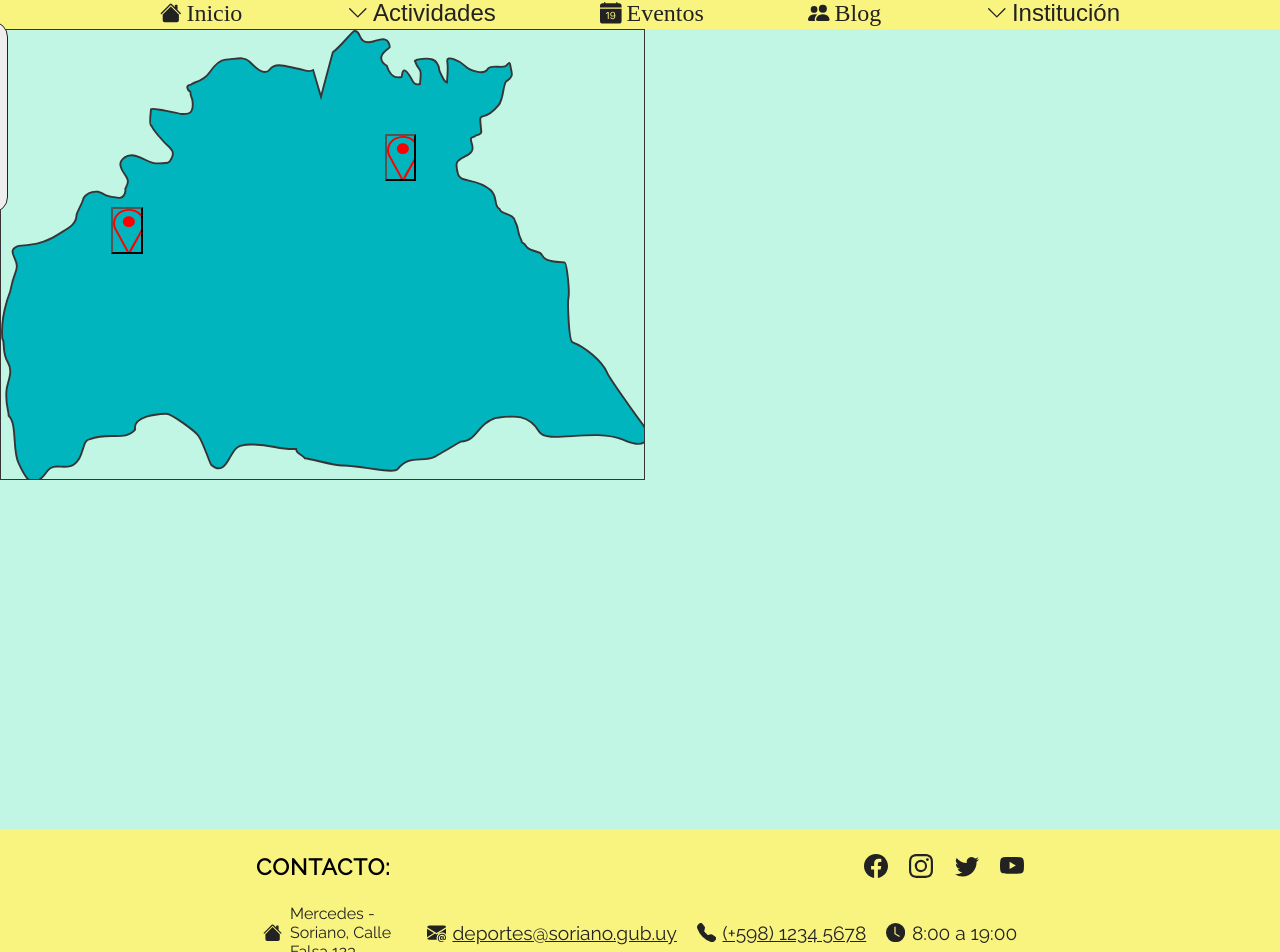
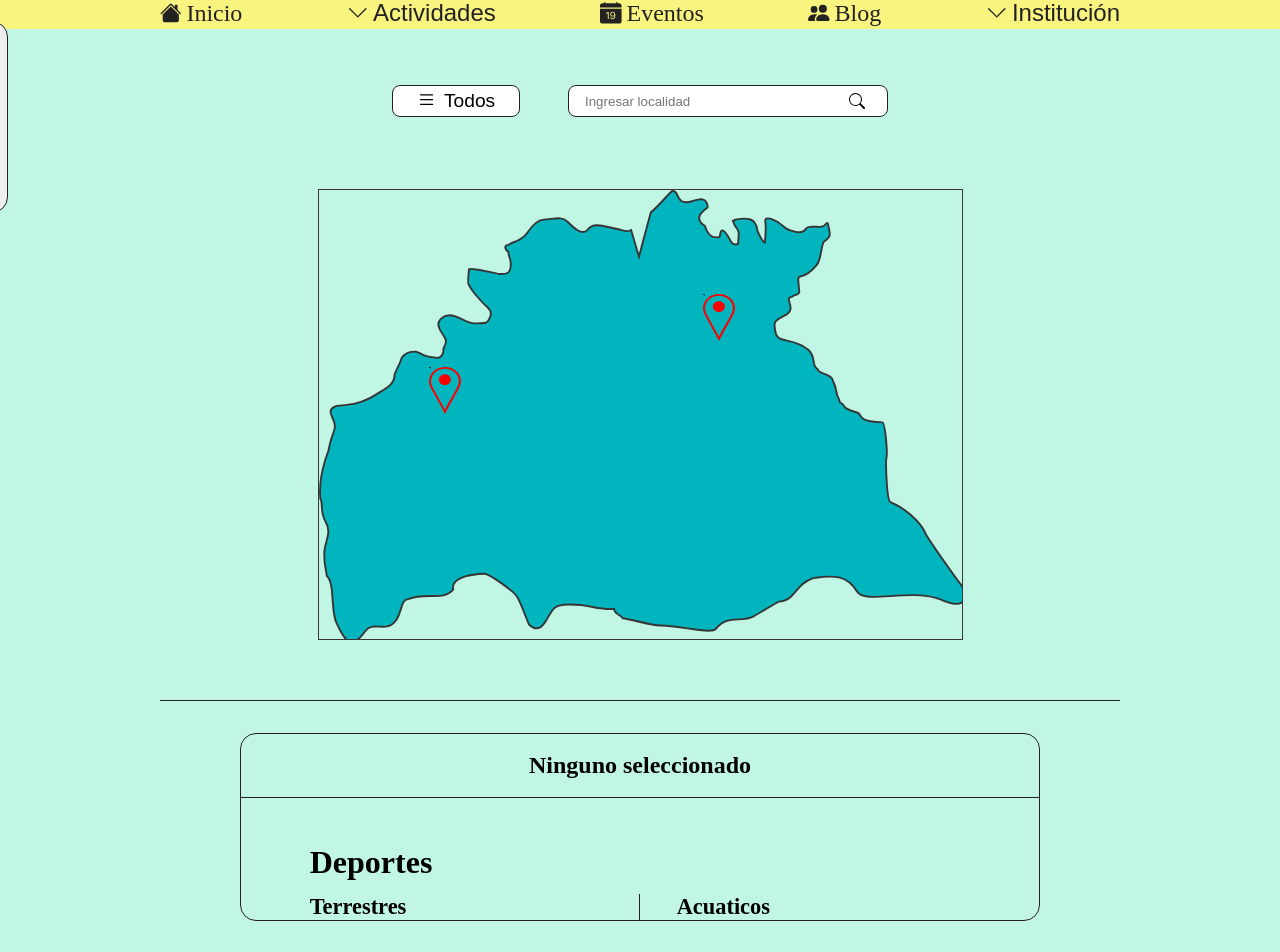
Before and after one commit to sorianosports23/sorianosports, a React (Create React App) app: page /activities/departments in a window 1280 px wide. Shown: the part 99-1051 px from the top of the page. Built offline with nearby package versions, Linux system fonts and the light colour scheme.

Commit message:
pagina de departamentos para las actividades + funcionalidad

```diff
--- /dev/null
+++ b/src/components/activities/departments/CompDepartmentsMap.tsx
@@ -0,0 +1,73 @@
+import { useState } from "react"
+import styles from "../../../css/activities/departments/CompDepartmentsMap.module.css"
+
+type TMapProps = {
+  selectDepartment: (department: string) => void
+}
+
+type TDepartmentProps = {
+  x: number
+  y: number
+  name: string,
+  select: (name: string) => void
+}
+
+type TSizeState = {
+  width: string | 0
+  height: string | 0,
+  transform: string
+}
+
+const CompDepartment = ({name, select, x, y}: TDepartmentProps) => {
+
+  const hoverSize: TSizeState = {
+    width: "10rem",
+    height: "8rem",
+    transform: "translateY(-8rem) translateX(-10rem)"
+  }
+
+  const initialSize: TSizeState = {
+    width: 0,
+    height: 0,
+    transform: "none"
+  }
+
+  const [size, setSize] = useState<TSizeState>(initialSize)
+
+  return (
+    <button
+      style={{
+        position: "absolute",
+        left: x,
+        top: y,
+        width: 32,
+        height: 47,
+        border: "none",
+        background: `url(${process.env.PUBLIC_URL + "/assets/map/department_icon.svg"})`
+      }}
+      onClick={() => select(name)}
+      onMouseEnter={() => setSize(hoverSize)}
+      onMouseLeave={() => setSize(initialSize)}
+    >
+      <div className={styles.departmentInfo}
+        style={{...size}}
+      >
+        <p>{name}</p>
+      </div>
+    </button>
+  )
+}
+
+const CompDepartmentsMap = ({ selectDepartment }: TMapProps) => {
+  return (
+  <div id="departments_map" style={{width: 645, height: 451, position: 'relative'}}>
+    <div id="department_background" style={{width: 645, height: 451, left: 0, top: 0, position: 'absolute', background: `url(${process.env.PUBLIC_URL + "/assets/map/background.svg"})`, border: '0.94px #373435 solid'}}></div>
+    {/* <button onClick={() => selectDepartment("Dolores")} id="department_dolores" style={{width: 32, height: 47, left: 111, top: 178, position: 'absolute', background: `url(${process.env.PUBLIC_URL + "/assets/map/department_icon.svg"})`, border: "none"}}></button>
+    <button onClick={() => selectDepartment("Cardona")} id="department_unknown" style={{width: 31, height: 47, left: 385, top: 105, position: 'absolute', background: `url(${process.env.PUBLIC_URL + "/assets/map/department_icon.svg"})`, border: "none"}}></button> */}
+    <CompDepartment x={111} y={178} name="Dolores" select={selectDepartment}/>
+    <CompDepartment x={385} y={105} name="Cardona" select={selectDepartment}/>
+  </div>
+  )
+}
+
+export default CompDepartmentsMap
--- a/src/components/templates/CompDepartmentsMap.tsx
+++ /dev/null
@@ -1,11 +0,0 @@
-const CompDepartmentsMap = () => {
-  return (
-  <div id="departments_map" style={{width: 645, height: 451, position: 'relative'}}>
-    <div id="department_background" style={{width: 645, height: 451, left: 0, top: 0, position: 'absolute', background: `url(${process.env.PUBLIC_URL + "/assets/map/background.svg"})`, border: '0.94px #373435 solid'}}></div>
-    <button onClick={() => console.log("Dolores")} id="department_dolores" style={{width: 32, height: 47, left: 111, top: 178, position: 'absolute', background: `url(${process.env.PUBLIC_URL + "/assets/map/department_icon.svg"})`}}></button>
-    <button onClick={() => console.log("nose")} id="department_unknown" style={{width: 31, height: 47, left: 385, top: 105, position: 'absolute', background: `url(${process.env.PUBLIC_URL + "/assets/map/department_icon.svg"})`}}></button>
-  </div>
-  )
-}
-
-export default CompDepartmentsMap
--- /dev/null
+++ b/src/css/activities/departments/CompDepartmentsMap.module.css
@@ -0,0 +1,17 @@
+.departmentInfo {
+  position: absolute;
+  top: 0;
+  left: 0;
+  clip-path: polygon(0% 0%, 100% 0%, 100% 45%, 90% 45%, 100% 100%, 70% 45%, 0 45%);
+  border: 1px solid #222;
+  background: #222;
+  color: #eee;
+  display: flex;
+  justify-content: center;
+  transition: width .3s, height .3s, transform .2s;
+}
+
+.departmentInfo > p {
+  margin-top: 10%;
+  font-size: 1.5em;
+}
--- a/src/css/activities/departments/PageDepartments.module.css
+++ b/src/css/activities/departments/PageDepartments.module.css
@@ -1,4 +1,157 @@
 .content {
-  height: 50rem;
-  background: var(--body-bg);
+  display: flex;
+  justify-content: center;
+  flex-direction: row;
+  height: 32rem;
+  border-bottom: 1px solid #222;
+  margin: 0 10rem
 }
+
+.filters {
+  height: 10rem;
+  padding: 2rem 5rem 0 5rem
+}
+
+.filters_content {
+  height: 5rem;
+  display: flex;
+  justify-content: center;
+  align-items: center;
+}
+
+.filters_content > button {
+  margin-right: 3rem;
+  width: 8rem;
+  height: 2rem;
+  background: #fff;
+  border: 1px solid #222;
+  border-radius: .5rem;
+  font-size: 1.2em;
+}
+
+.filters_content > button > p {
+  display: flex;
+  align-content: center;
+  justify-content: center;
+}
+
+.filters_content > button > p > svg {
+  margin-right: .5rem;
+}
+
+.input {
+  border: 1px solid #222;
+  background: #fff;
+  width: 20rem;
+  height: 2rem;
+  border-radius: .5rem;
+  padding: 0 1rem;
+  display: flex;
+  align-items: center;
+  justify-content: center;
+}
+
+.input > input {
+  border: none;
+  width: 90%;
+  background: none;
+  height: 100%;
+}
+
+.input > input:focus {
+  outline: none;
+}
+
+.input > div {
+  display: flex;
+  justify-content: center;
+  align-items: center;
+  width: 10%;
+}
+
+.department {
+  margin-top: 2rem;
+  padding: 0 10rem 2rem 10rem;
+  display: flex;
+  justify-content: center;
+}
+
+.selected {
+  border: 1px solid #222;
+  width: 50rem;
+  height: max-content;
+  border-radius: 1rem;
+}
+
+.selected > h3 {
+  width: 100%;
+  height: 4rem;
+  display: flex;
+  justify-content: center;
+  align-items: center;
+  flex-direction: column;
+  font-size: 1.5em;
+  border-bottom: 1px solid #222;
+}
+
+.selected_sports {
+  margin-top: 2rem;
+  display: grid;
+  grid-template: 4rem 1fr / 40% 10% 40%;
+  width: 100%;
+  justify-content: center;
+  padding: 0 2rem;
+}
+
+.selected_sports > h3 {
+  grid-area: 1 / 1 / 2 / 4;
+  display: flex;
+  flex-direction: column;
+  justify-content: center;
+  align-items: flex-start;
+  font-size: 2em;
+}
+
+.selected_sports h4 {
+  font-size: 1.4em;
+}
+
+.selected_divisor {
+  grid-area: 2 / 2 / 3 / 3;
+  display: flex;
+  justify-content: center;
+}
+
+.selected_divisor > span {
+  width: 1px;
+  height: 100%;
+  background: #222;
+  display: block;
+}
+
+.selected_ground {
+  grid-area: 2 / 1 / 3 / 2;
+}
+
+.selected_water {
+  grid-area: 2 / 3 / 3 / 4;
+}
+
+.selected_sports ul {
+  list-style: none;
+}
+
+.selected_sports li {
+  height: 2.5rem;
+  width: 100%;
+  border-radius: 1rem;
+  background-color: #f00;
+  margin: 1rem 0;
+  display: flex;
+  align-items: center;
+  justify-content: center;
+  color: #eee;
+  font-weight: bold;
+  font-size: 1.1em;
+  text-transform: uppercase;
+}
--- a/src/css/global.css
+++ b/src/css/global.css
@@ -22,3 +22,7 @@ html, body {
 button {
   cursor: pointer;
 }
+
+.background-main {
+  background: var(--body-bg);
+}
--- a/src/pages/user/PageUser.tsx
+++ b/src/pages/user/PageUser.tsx
@@ -9,7 +9,7 @@ const PageUser = ({ children }: PropsWithChildren) => {
     <CompHeader/>
     <CompSocialAside/>
 
-    <main>
+    <main className="background-main">
       { children }
     </main>
 
--- a/src/pages/user/activities/PageDepartments.tsx
+++ b/src/pages/user/activities/PageDepartments.tsx
@@ -1,12 +1,115 @@
+import { BsList, BsSearch } from "react-icons/bs"
 import PageUser from "../PageUser"
 import styles from "../../../css/activities/departments/PageDepartments.module.css"
-import CompDepartmentsMap from "../../../components/templates/CompDepartmentsMap"
+import CompDepartmentsMap from "../../../components/activities/departments/CompDepartmentsMap"
+import { ChangeEvent, useState } from "react"
+
+const departments = {
+  Dolores: {
+    ground: ["Gimnasia correctiva", "Voleibol", "Futsal", "Gimnasia aerobica", "Gimnasia artistica", "Yoga", "Gimnasia adulto mayor", "Gimnasia hombre y futsal", "Gimnasia funcional", "Karate", "Rugby", "Chiquillada"],
+    water: ["Canotaje"]
+  },
+  Cardona: {
+    ground: ["Atletismo", "Karate", "Basquetbol", "Gimnadia 3ra Edad", "Hockey", "Zumba"],
+    water: []
+  }
+}
+
+const useSearch = () => {
+
+  const [value, setValue] = useState("")
+
+  const onChange = (ev: ChangeEvent<HTMLInputElement>) => {
+    setValue(ev.target.value)
+  }
+
+  return {
+    type: "text",
+    placeholder: "Ingresar localidad",
+    value,
+    onChange
+  }
+}
+
+const NoSelected = "Ninguno seleccionado"
 
 const PageDepartments = () => {
+
+  const searchInput = useSearch()
+
+  const [selectedDepartment, setSelectedDepartment] = useState<string | typeof NoSelected>(NoSelected)
+
   return (
     <PageUser>
+      {/* FILTROS */}
+      <div className={styles.filters}>
+        <div className={styles.filters_content}>
+          <button>
+            <p>
+              <BsList/> Todos
+            </p>
+
+            <div>
+
+            </div>
+          </button>
+
+          <div className={styles.input}>
+            <input {...searchInput} />
+            <div>
+              <BsSearch/>
+            </div>
+          </div>
+        </div>
+      </div>
+
+      {/* MAPA DEL DEPARTAMENTO */}
       <div className={styles.content} id="test">
-        <CompDepartmentsMap/>
+        <CompDepartmentsMap
+          selectDepartment={setSelectedDepartment}
+        />
+      </div>
+
+      {/* INFO DEL DEPARTAMENTO SELECCIONADO */}
+      <div className={styles.department}>
+        <div className={styles.selected}>
+          <h3>{selectedDepartment}</h3>
+
+          <div className={styles.selected_sports}>
+            <h3>Deportes</h3>
+            <div className={styles.selected_ground}>
+              <h4>Terrestres</h4>
+              <ul>
+                {
+                  selectedDepartment === NoSelected
+                    ? <></>
+                    :
+                      departments[selectedDepartment as keyof typeof departments].ground.map((sport, i) => (
+                        <li key={i}>{sport}</li>
+                      ))
+                }
+              </ul>
+            </div>
+
+            <div className={styles.selected_divisor}>
+              <span></span>
+            </div>
+
+            <div className={styles.selected_water}>
+              <h4>Acuaticos</h4>
+              <ul>
+                {
+                  selectedDepartment === NoSelected
+                    ? <></>
+                    :
+                      departments[selectedDepartment as keyof typeof departments].water.map((sport, i) => (
+                          <li key={i}>{sport}</li>
+                      ))
+                }
+              </ul>
+            </div>
+          </div>
+        </div>
       </div>
     </PageUser>
   )
```
